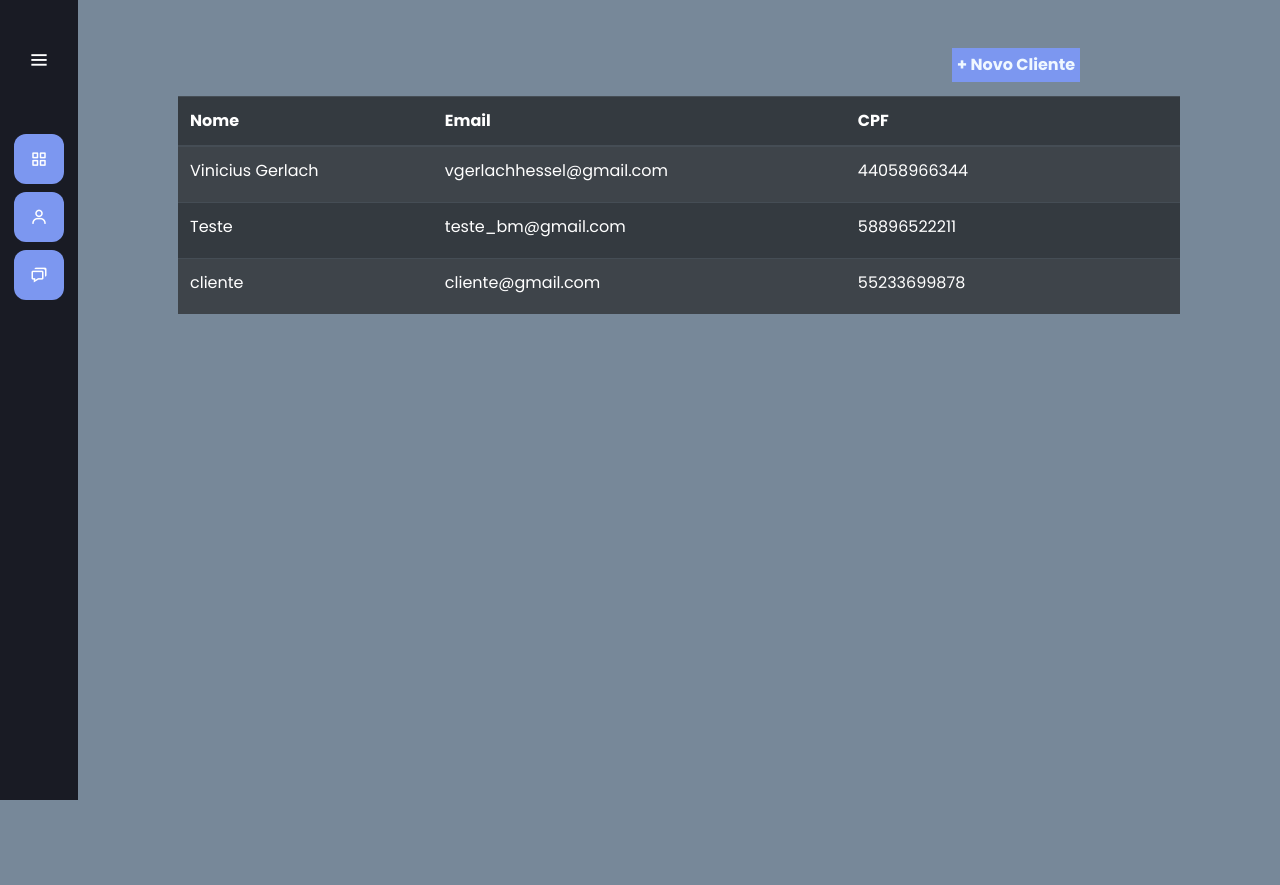
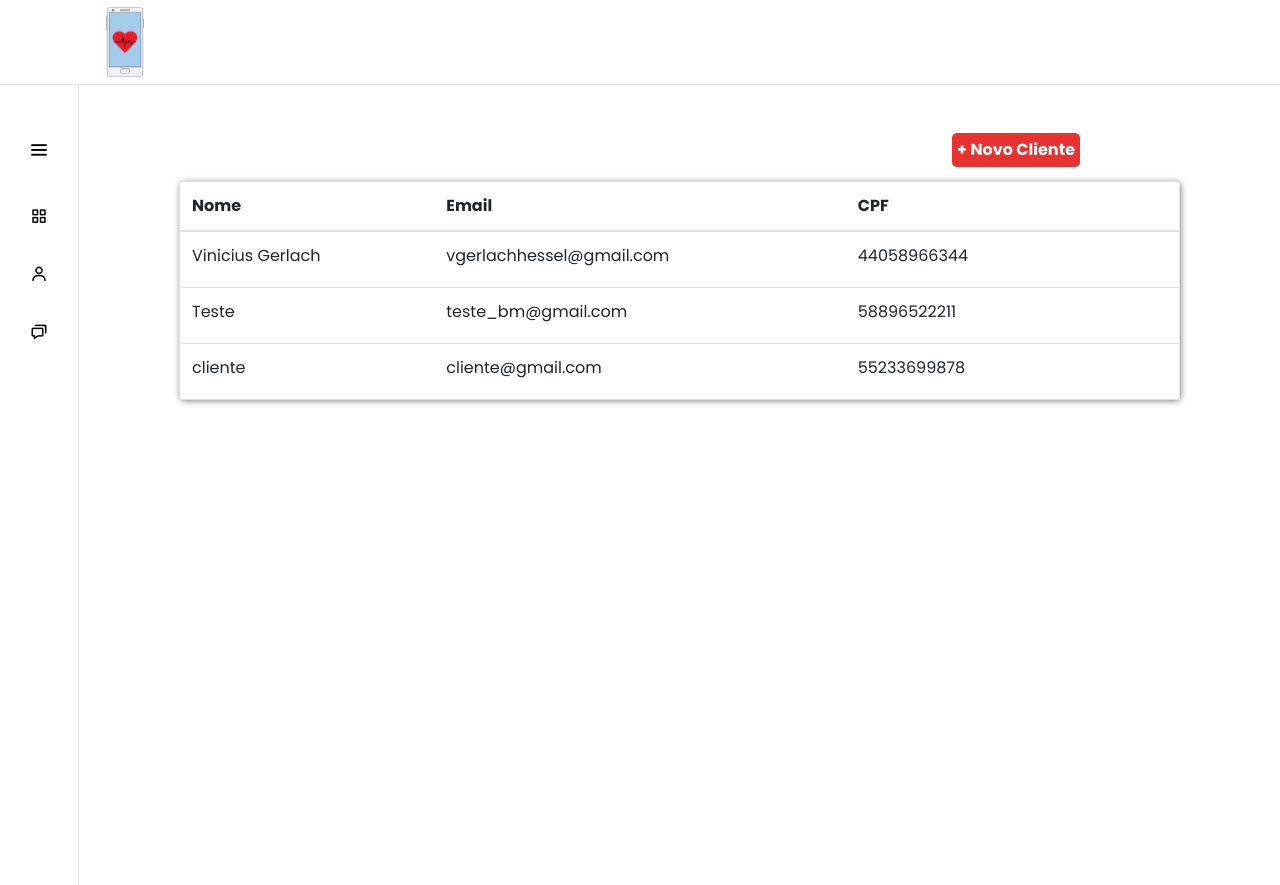
Before and after one commit to vghessel/Hospital-Smartphone-Django, a Django app: page /clientes/ in a window 1280 px wide. Before the commit the page ends 800 px from the top, so only its background shows below. Run offline with Django 3.2, Linux system fonts and the light colour scheme; data comes from the database, SQL or seed files in the repository.

Commit message:
front improvement - first part

```diff
--- a/clientes/templates/clientes.html
+++ b/clientes/templates/clientes.html
@@ -14,7 +14,7 @@
             <a class="btn-add-clientes" href="{% url 'novo_cliente' %}">+ Novo Cliente</a>
             <br>
             <br>
-            <table class="table table-striped table-dark">
+            <table class="table">
                 <thead>
                     <tr>
                         <th scope="col">Nome</th>
--- a/servicos/templates/listar_servico.html
+++ b/servicos/templates/listar_servico.html
@@ -14,7 +14,7 @@
             <a class="btn-add-servicos" href="{% url 'novo_servico' %}">+ Novo Serviço</a>
             <br>
             <br>
-            <table class="table table-striped table-dark">
+            <table class="table">
                 <thead>
                     <tr>
                         <th scope="col">Protocolo</th>
--- a/templates/base.html
+++ b/templates/base.html
@@ -15,18 +15,18 @@
 
     <title>{% block 'title' %}{% endblock %}</title>
   </head>
+  <header class="header">
+        <img class="logo_name" src="{% static 'general/img/logo.png' %}" alt="">
+  </header>
   <body>
-
     <div class="sidebar">
-      <br>
         <div class="logo-details">
             <img class="logo_name" src="{% static 'general/img/logo.png' %}" alt="">
             <i class='bx bx-menu' id="btn" ></i>
         </div>
-        <br>
         <ul class="nav-list">
           <li>
-            <a href="#">
+            <a href="{% url 'clientes' %}">
               <i class='bx bx-grid-alt'></i>
               <span class="links_name">Página inicial</span>
             </a>
--- a/templates/static/clientes/css/clientes.css
+++ b/templates/static/clientes/css/clientes.css
@@ -22,6 +22,8 @@
     padding: 5px;
     font-weight: bold;
     cursor: pointer;
+    border-radius: 5px 5px 5px 5px;
+    color: rgb(255, 255, 255);
 
 }
 
--- a/templates/static/clientes/css/lista_clientes.css
+++ b/templates/static/clientes/css/lista_clientes.css
@@ -15,10 +15,17 @@
     cursor: pointer;
     float: right;
     margin-right: 100px;
-    color: aliceblue;
+    border-radius: 5px 5px 5px 5px;
+    color: rgb(255, 255, 255);
 
 
 }
+
+.table {
+    border: 1px solid rgb(225, 225, 225);
+    border-radius: 5px 5px 5px 5px;
+    box-shadow: 1px 1px 6px rgba(0, 0, 0, 0.485);
+
 
 .material-icons{
     cursor: pointer;
--- a/templates/static/general/css/base.css
+++ b/templates/static/general/css/base.css
@@ -5,10 +5,16 @@
   box-sizing: border-box;
   font-family: "Poppins" , sans-serif;
 }
+
+.header {
+  background-color: rgb(255, 255, 255);
+  border-bottom: 1px solid rgb(225, 225, 225);
+}
+
 .sidebar{
   position: fixed;
   left: 0;
-  top: 0;
+  top: 105px;
   height: 100%;
   width: 78px;
   background: var(--dark-color);
@@ -31,7 +37,7 @@
 }
 
 .logo_name {
-  width: 180px;
+  width: 150px;
 }
 
 .sidebar .logo-details .logo_name{
@@ -61,8 +67,8 @@
   text-align: right;
 }
 .sidebar i{
-  color: #fff;
-  height: 60px;
+  color: #000000;
+  height: 42px;
   min-width: 50px;
   font-size: 28px;
   text-align: center;
@@ -105,7 +111,7 @@
 }
 .sidebar input{
   font-size: 15px;
-  color: #FFF;
+  color: #000000;
   font-weight: 400;
   outline: none;
   height: 50px;
@@ -131,11 +137,11 @@
 }
 .sidebar.open .bx-search:hover{
   background: var(--main-color);
-  color: #FFF;
+  color: #000000;
 }
 .sidebar .bx-search:hover{
-  background: #FFF;
-  color: var(--main-color);
+  background: #000000;
+  color: #000000;
 }
 .sidebar li a{
   display: flex;
@@ -148,10 +154,10 @@
   background: var(--main-color);
 }
 .sidebar li a:hover{
-  background: #FFF;
+  background: #ea3131;
 }
 .sidebar li a .links_name{
-  color: #fff;
+  color: #252525;
   font-size: 15px;
   font-weight: 400;
   white-space: nowrap;
@@ -166,7 +172,7 @@
 .sidebar li a:hover .links_name,
 .sidebar li a:hover i{
   transition: all 0.5s ease;
-  color: var(--main-color);
+  color: #ffffff;
 }
 .sidebar li i{
   height: 50px;
@@ -204,7 +210,7 @@
 .sidebar li.profile .job{
   font-size: 15px;
   font-weight: 400;
-  color: #fff;
+  color: #f7ff0a;
   white-space: nowrap;
 }
 .sidebar li.profile .job{
@@ -230,12 +236,13 @@
   position: relative;
   min-height: 100vh;
   top: 0;
-  background: #778899;
+  background: #ffffff;
   left: 78px;
-  color: white;
+  color: rgb(0, 0, 0);
   width: calc(100% - 78px);
   transition: all 0.5s ease;
   z-index: 2;
+  border-left: 1px solid rgb(225, 225, 225);
 }
 .sidebar.open ~ .home-section{
   left: 250px;
--- a/templates/static/general/css/general.css
+++ b/templates/static/general/css/general.css
@@ -1,7 +1,7 @@
 :root{
 
-    --main-color: #7c97f0;
-    --dark-color: #191b24;
-    --contrast-color: #7c97f0;
+    --main-color: #ffffff;
+    --dark-color: rgb(255, 255, 255);
+    --contrast-color: #ea3131;
 
 }
```
Also changed, not shown: templates/static/servicos/css/listar_servico.css (+9 -2 lines).
